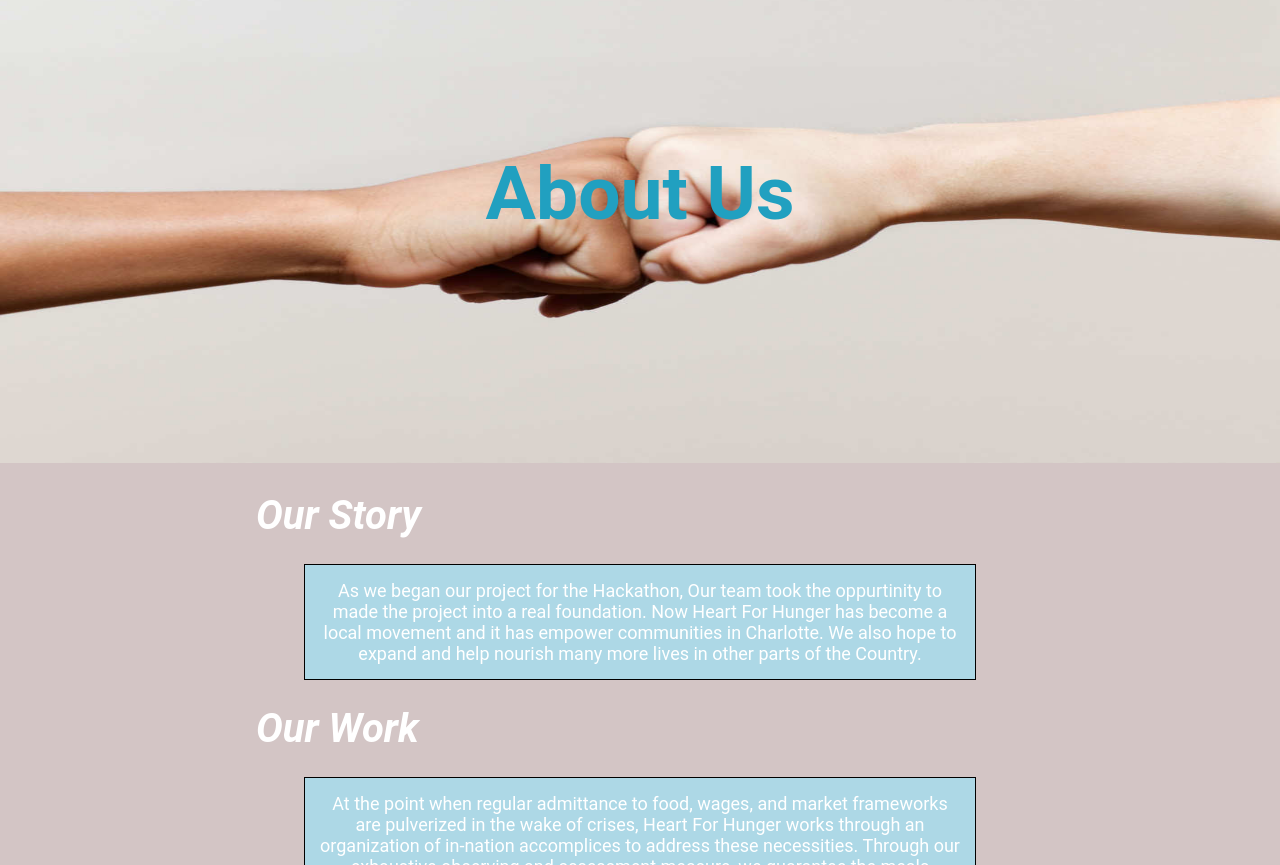
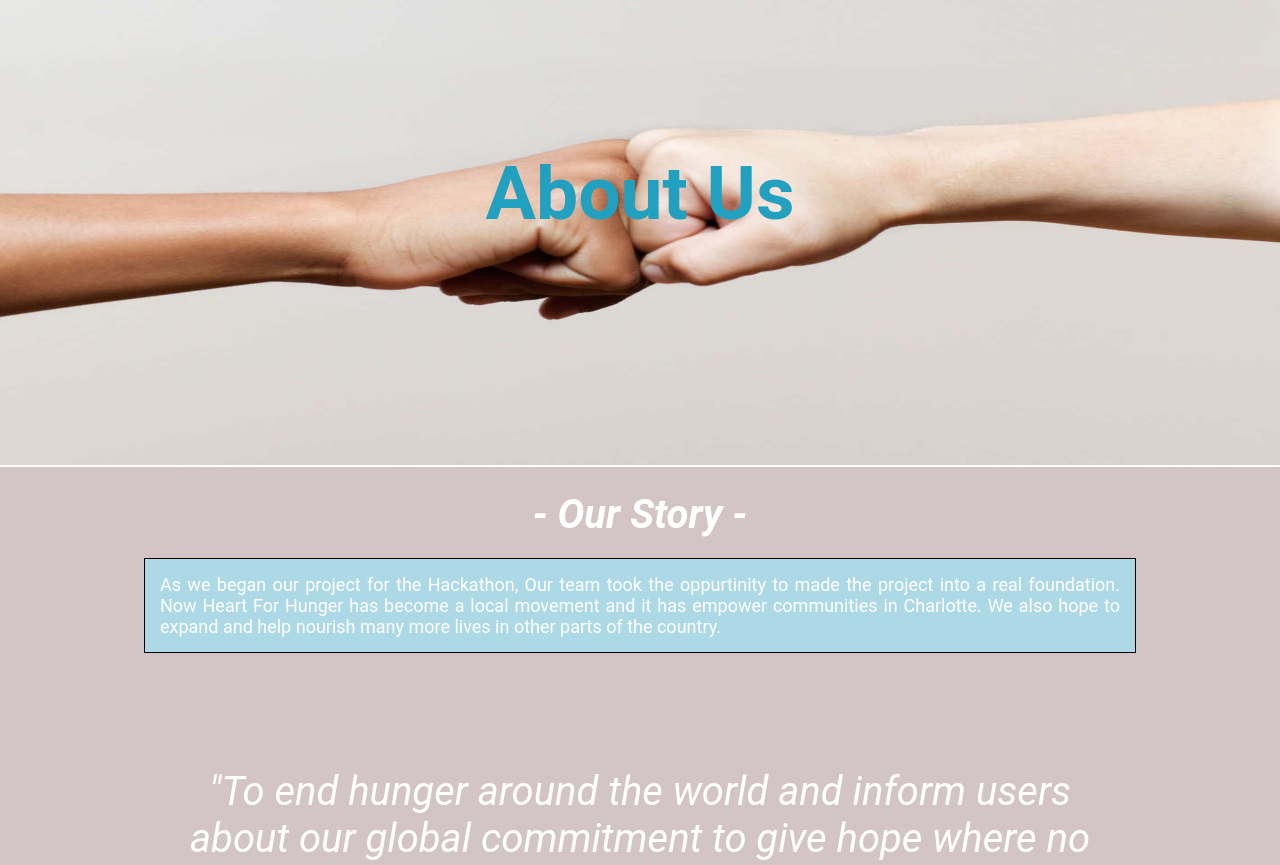
Before and after one commit to Cfor0/Hunger-Project, a plain HTML site: page about.html in a window 1280 px wide. Shown: the part 87-952 px from the top of the page. Drawn offline with Linux system fonts and the light colour scheme.

Commit message:
few changes

```diff
--- a/about.html
+++ b/about.html
@@ -28,18 +28,15 @@
     </nav>
 
     <section id="abouthero">
-        <div>
             <img src="/Images/newfist-bump.jpg" alt="hero">
         <h1>About Us</h1>
-        </div>
     </section>
     <section id="aboutus">
-        <div>
-            <h2>Our Story</h2>
-            <p>As we began our project for the Hackathon, Our team took the oppurtinity to made the project into a real foundation. Now Heart For Hunger has become a local movement and it has empower communities in Charlotte. We also hope to expand and help nourish many more lives in other parts of the Country.</p>
-            <h2>Our Work</h2>
-            <p>At the point when regular admittance to food, wages, and market frameworks are pulverized in the wake of crises, Heart For Hunger works through an organization of in-nation accomplices to address these necessities. Through our exhaustive observing and assessment measure, we guarantee the meals distributed by those partners are utilized as an apparatus to change lives by advancing instruction, improving understudies' wellbeing and sustenance, tending to sexual orientation imbalances, animating monetary development and battling youngster work. Heart For Hunger supports bolsters creation and salaries through projects advancing improved farming techniques, business abilities, and market access. Heart For Hunger supper bundling volunteers produce a huge number of nutritious meals every year that are then conveyed to partners in nations around the globe.</p>
-        </div>
+            <h2>- Our Story -</h2>
+            <p>As we began our project for the Hackathon, Our team took the oppurtinity to made the project into a real foundation. Now Heart For Hunger has become a local movement and it has empower communities in Charlotte. We also hope to expand and help nourish many more lives in other parts of the country.</p>
+            <p id="mission">"To end hunger around the world and inform users about our global commitment to give hope where no hope is given"</p>
+            <h2>- Our Work -</h2>
+            <p>At the point when regular admittance to food, wages, and market frameworks are pulverized in the wake of crises, Heart For Hunger works through an organization of in-nation accomplices to address these necessities. Through our comprehensive observing and assessment measure, we guarantee the meals distributed by those partners are utilized as an apparatus to change lives by advancing instruction, improving understudies' wellbeing and sustenance, tending to sexual orientation imbalances, animating financial development and battling child work. Heart For Hunger supports bolsters creation and salaries through projects advancing improved farming techniques, business abilities, and market access. Heart For Hunger meal bundling volunteers produce a huge number of nutritious meals every year that are then conveyed to partners in nations around the globe.</p>
     </section>
 
     <footer>
--- a/styles/about.css
+++ b/styles/about.css
@@ -11,10 +11,13 @@
 #abouthero img{
     width: 100%;
     height: 550px;
+    border-bottom: white solid 2px;
+    border-top: white solid 2px;
 }
 
 h2{
-    margin: 25px 0 25px 20%;
+    text-align: center;
+    margin: 20px 0 20px 0;
     font-size: 40px;
     color: white;
     font-style: italic;
@@ -22,12 +25,20 @@ h2{
 
 #aboutus p{
     margin: 0 auto;
-    margin-bottom: 20px;
-    width: 50%;
+    margin-bottom: 100px;
+    width: 75%;
     font-size: 18px;
-    text-align: center;
+    text-align: justify;
     color: white;
     background-color: lightblue;
     padding: 15px;
     border: solid 1px black;
 }
+#aboutus > p:nth-child(3){
+    background-color: rgb(211, 197, 197);
+    border: none;
+    font-style: italic;
+    font-size: 40px;
+    text-align: center;
+
+}
```
